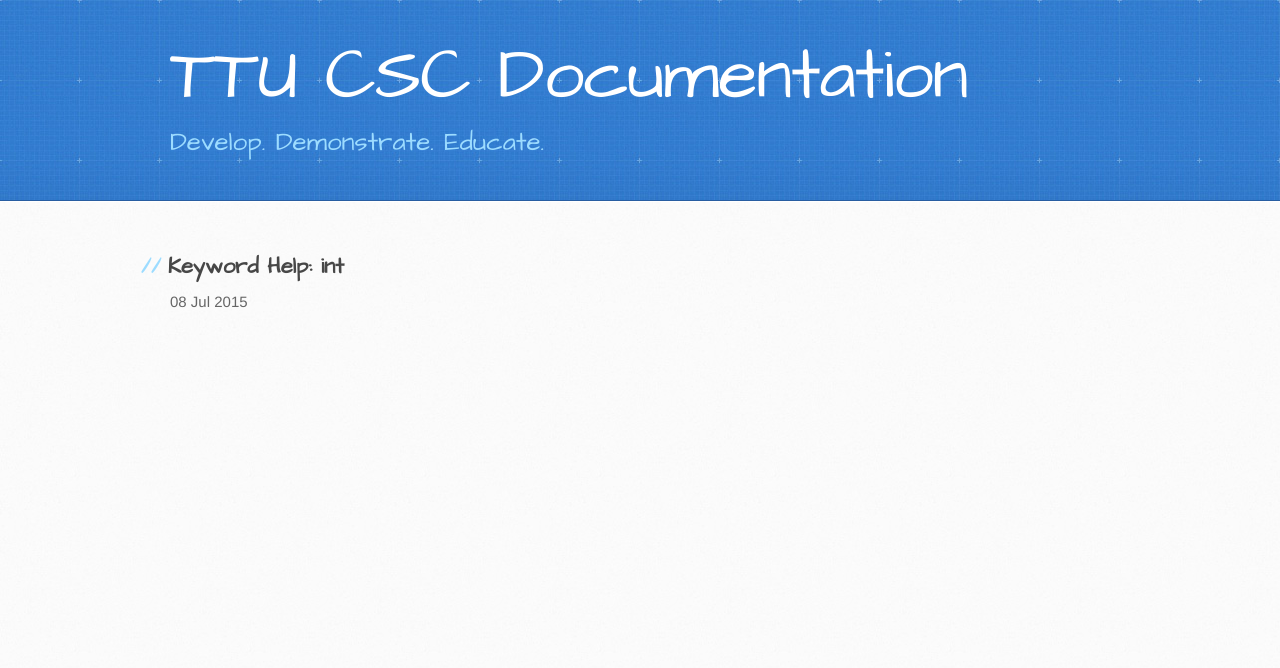
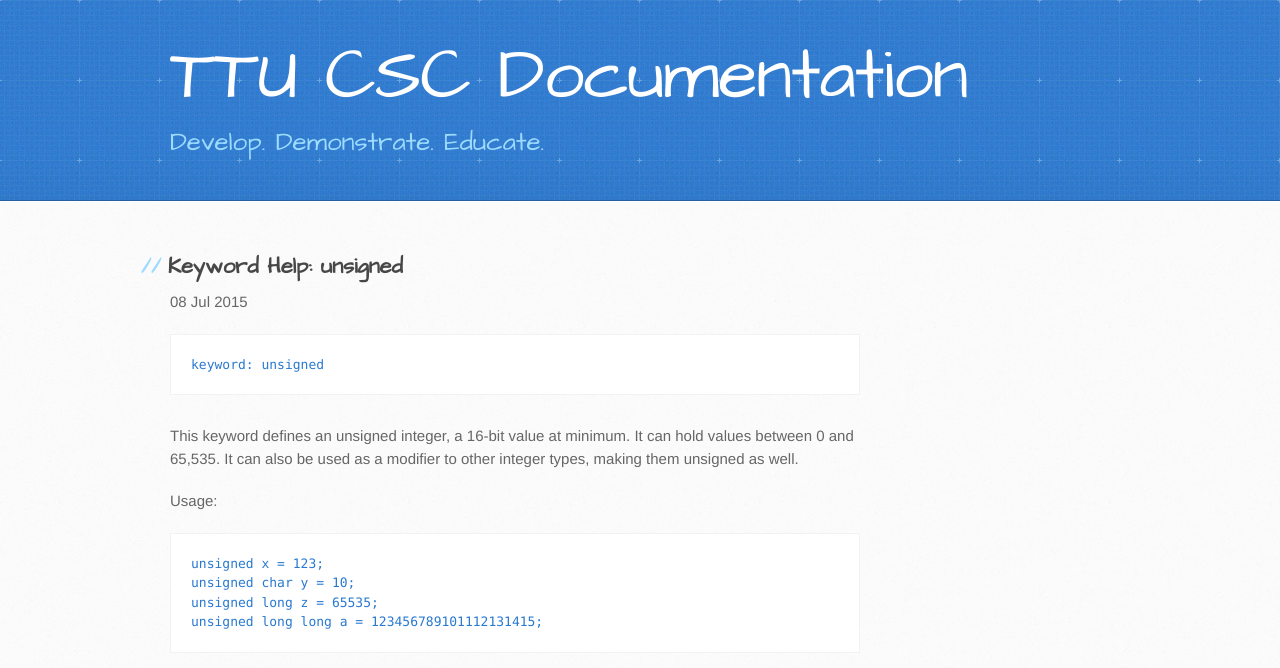
Before and after one commit to TTU-CSC/ttu-csc.github.com, a Jekyll site: the page built from _posts/2015-07-08-unsigned.markdown, in a window 1280 px wide. Shown: the top 668 px of the page. Built offline with Jekyll 4.4.1, drawn with Linux system fonts in a browser that asks for light colours.

Commit message:
Update 2015-07-08-unsigned.markdown

```diff
--- a/_posts/2015-07-08-unsigned.markdown
+++ b/_posts/2015-07-08-unsigned.markdown
@@ -1,6 +1,18 @@
 ---
 layout: post
-title:  "Keyword Help: int"
+title:  "Keyword Help: unsigned"
 date:   2015-07-08 15:37:30
 categories: docs
 ---
+
+	keyword: unsigned
+
+This keyword defines an unsigned integer, a 16-bit value at minimum. It can hold values between 0 and 65,535.
+It can also be used as a modifier to other integer types, making them unsigned as well.
+
+Usage:
+
+	unsigned x = 123;
+	unsigned char y = 10;
+	unsigned long z = 65535;
+	unsigned long long a = 123456789101112131415;
```
